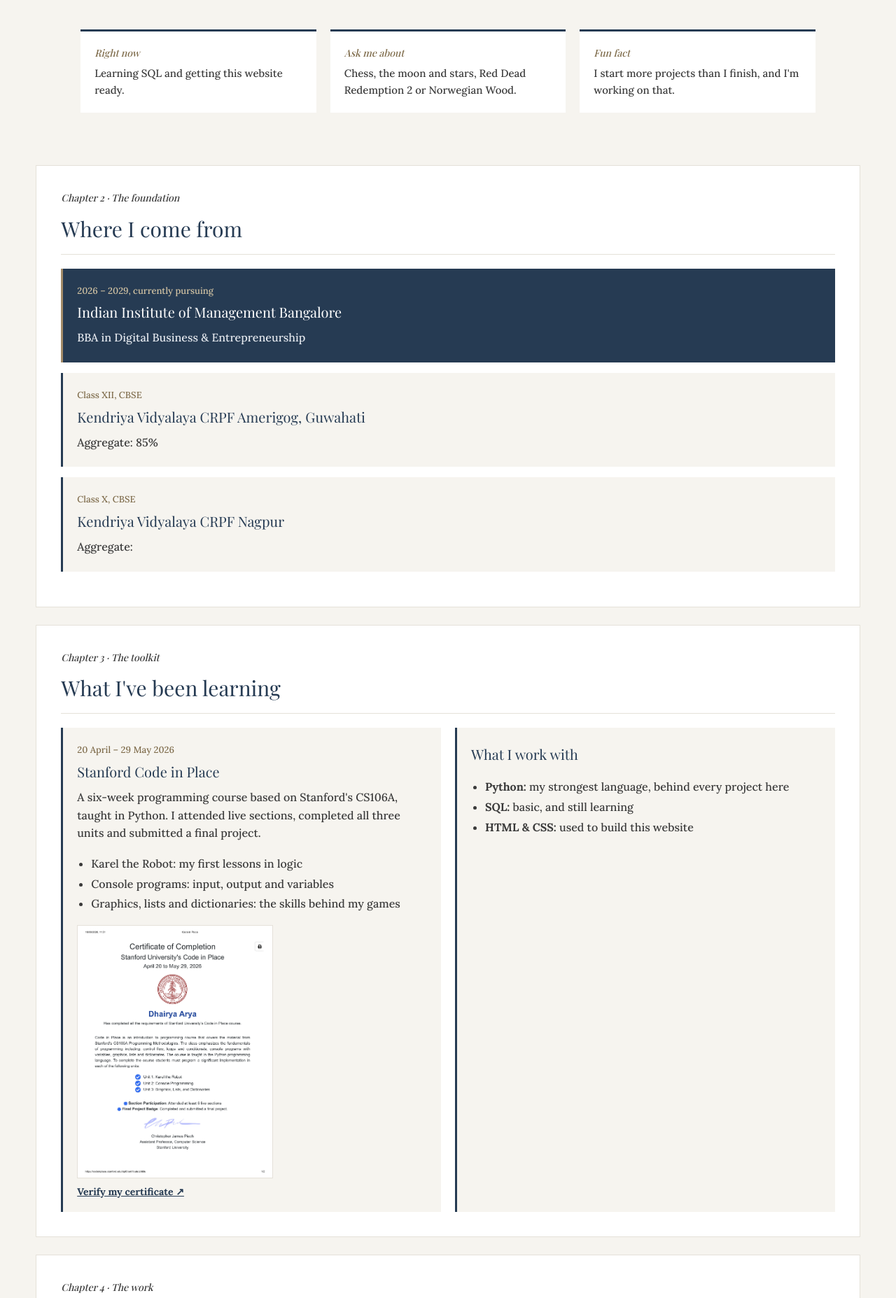
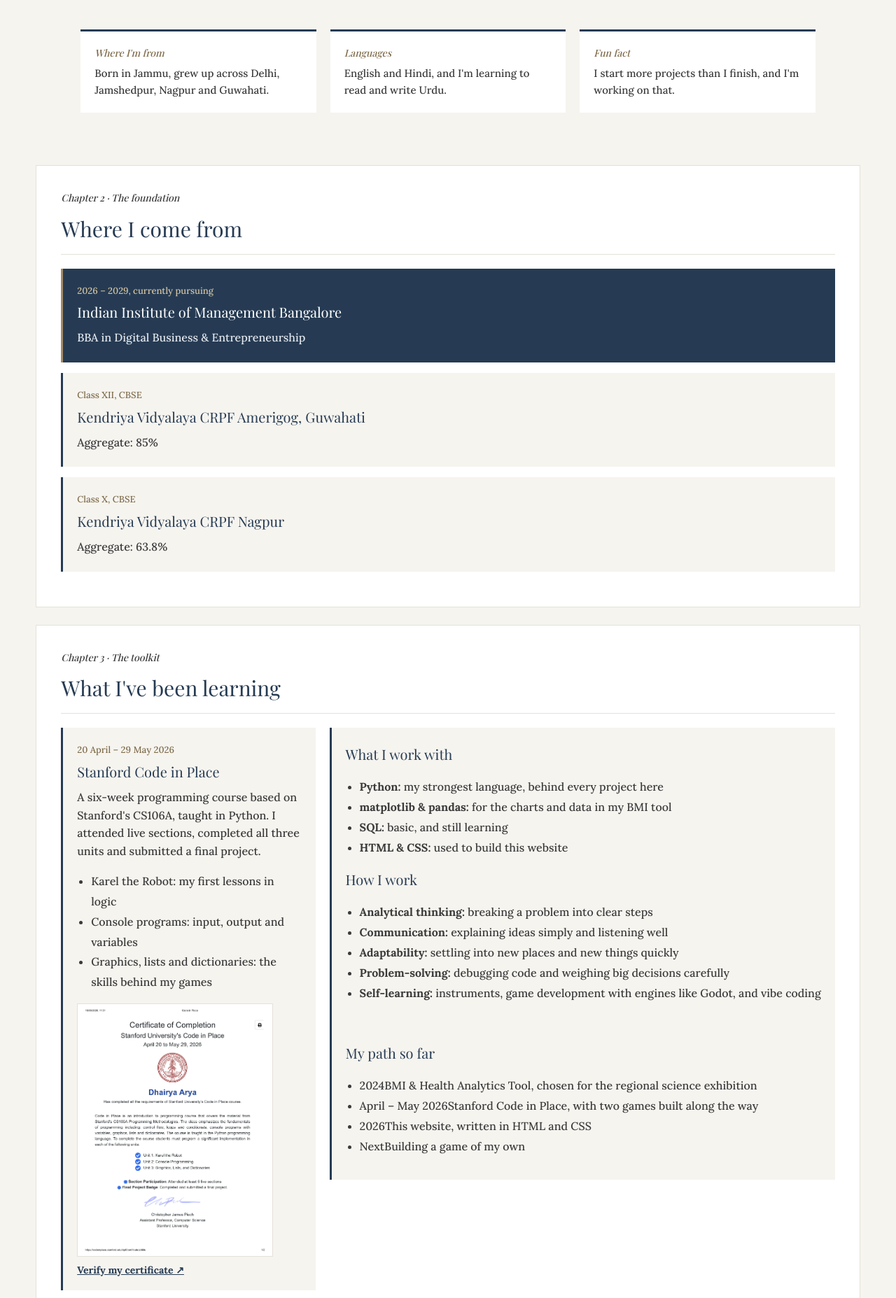
Before and after one commit to DhairyaArya/Resume, a plain HTML site: page index.html in a window 1280 px wide. Shown: the part 991-2846 px from the top of the page at 70% size. Drawn offline with nearby package versions, Linux system fonts and the light colour scheme; a web font is replaced by a local one.

Commit message:
Update index.html

```diff
--- a/index.html
+++ b/index.html
@@ -77,12 +77,12 @@
         </div>
         <div class="about-facts">
             <div class="fact">
-                <p class="fact-label">Right now</p>
-                <p>Learning SQL and getting this website ready.</p>
+                <p class="fact-label">Where I'm from</p>
+                <p>Born in Jammu, grew up across Delhi, Jamshedpur, Nagpur and Guwahati.</p>
             </div>
             <div class="fact">
-                <p class="fact-label">Ask me about</p>
-                <p>Chess, the moon and stars, Red Dead Redemption 2 or Norwegian Wood.</p>
+                <p class="fact-label">Languages</p>
+                <p>English and Hindi, and I'm learning to read and write Urdu.</p>
             </div>
             <div class="fact">
                 <p class="fact-label">Fun fact</p>
@@ -108,7 +108,7 @@
         <div class="education-entry">
             <p class="entry-date">Class X, CBSE</p>
             <h3>Kendriya Vidyalaya CRPF Nagpur</h3>
-            <p>Aggregate:</p>
+            <p>Aggregate: 63.8%</p>
         </div>
     </section>
 
@@ -135,13 +135,33 @@
                     Verify my certificate ↗
                 </a>
             </div>
+            <div class="stack">
                 <div class="education-entry">
                     <h3>What I work with</h3>
                     <ul>
                         <li><strong>Python:</strong> my strongest language, behind every project here</li>
+                        <li><strong>matplotlib &amp; pandas:</strong> for the charts and data in my BMI tool</li>
                         <li><strong>SQL:</strong> basic, and still learning</li>
                         <li><strong>HTML &amp; CSS:</strong> used to build this website</li>
                     </ul>
+                    <h3 class="sub-heading">How I work</h3>
+                    <ul>
+                        <li><strong>Analytical thinking:</strong> breaking a problem into clear steps</li>
+                        <li><strong>Communication:</strong> explaining ideas simply and listening well</li>
+                        <li><strong>Adaptability:</strong> settling into new places and new things quickly</li>
+                        <li><strong>Problem-solving:</strong> debugging code and weighing big decisions carefully</li>
+                        <li><strong>Self-learning:</strong> instruments, game development with engines like Godot, and vibe coding</li>
+                    </ul>
+                </div>
+                <div class="education-entry">
+                    <h3>My path so far</h3>
+                    <ul class="path">
+                        <li><span class="path-date">2024</span>BMI &amp; Health Analytics Tool, chosen for the regional science exhibition</li>
+                        <li><span class="path-date">April – May 2026</span>Stanford Code in Place, with two games built along the way</li>
+                        <li><span class="path-date">2026</span>This website, written in HTML and CSS</li>
+                        <li><span class="path-date">Next</span>Building a game of my own</li>
+                    </ul>
+                </div>
             </div>
         </div>
     </section>
@@ -309,6 +329,7 @@
             anything else, I'd love to hear from you.
         </p>
         <p><a href="mailto:dhairyaarya@zohomail.in">dhairyaarya@zohomail.in</a></p>
+        <p><a href="https://www.instagram.com/dhairya0091/" target="_blank" rel="noopener">Instagram: @dhairya0091 ↗</a></p>
         <p class="copyright">Made by Dhairya Arya · <a href="#home">Back to top ↑</a></p>
     </footer>
 
```
Lines whose indentation alone changed are shown as unchanged.
